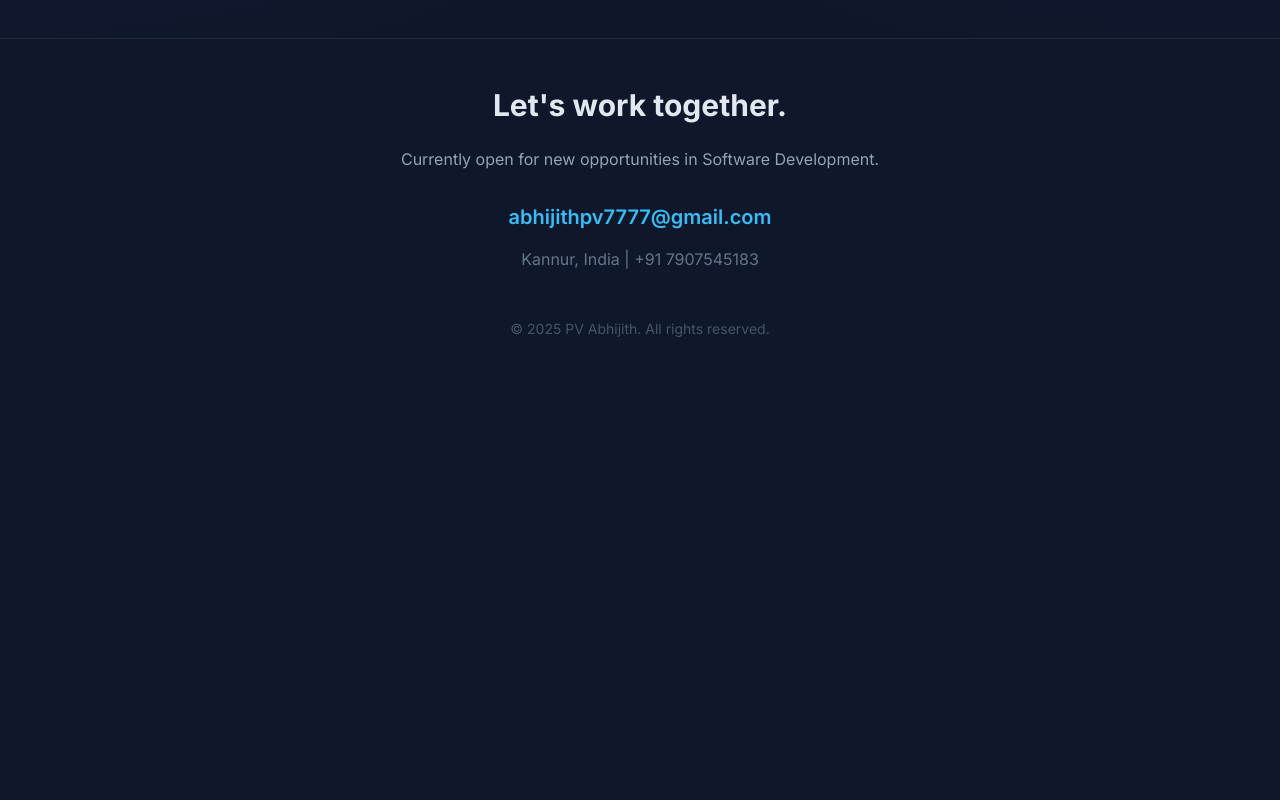
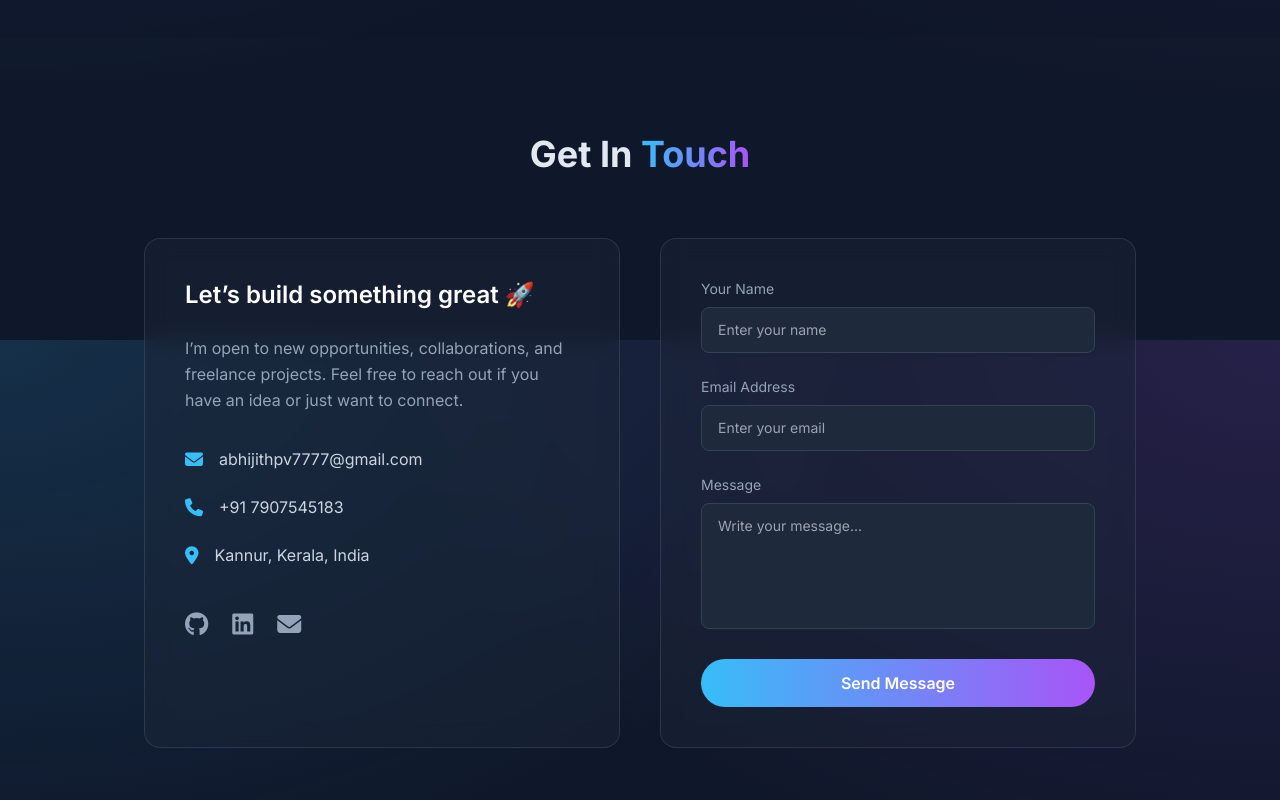
Before and after one commit to abhijith-7777/Portfolio, a plain HTML site: page index.html in a window 1280 px wide. Shown: the part 2860-3660 px from the top of the page. Before the commit the page ends 3247 px from the top, so only its background shows below. Drawn offline with nearby package versions, Linux system fonts and the light colour scheme.

Commit message:
contact sheet

```diff
--- a/index.html
+++ b/index.html
@@ -242,6 +242,104 @@
         </div>
     </section>
 
+    <section id="contact-sheet" class="py-24">
+    <div class="max-w-5xl mx-auto px-4">
+
+        <h2 class="text-3xl md:text-4xl font-bold text-center mb-16">
+            Get In <span class="text-gradient">Touch</span>
+        </h2>
+
+        <div class="grid grid-cols-1 md:grid-cols-2 gap-10">
+
+            <!-- Left Info Panel -->
+            <div class="glass-card p-10 rounded-2xl">
+                <h3 class="text-2xl font-semibold mb-6 text-white">
+                    Let’s build something great 🚀
+                </h3>
+
+                <p class="text-slate-400 mb-8 leading-relaxed">
+                    I’m open to new opportunities, collaborations, and freelance projects.
+                    Feel free to reach out if you have an idea or just want to connect.
+                </p>
+
+                <div class="space-y-5 text-slate-300">
+
+                    <div class="flex items-center gap-4">
+                        <i class="fas fa-envelope text-accent text-lg"></i>
+                        <span>abhijithpv7777@gmail.com</span>
+                    </div>
+
+                    <div class="flex items-center gap-4">
+                        <i class="fas fa-phone text-accent text-lg"></i>
+                        <span>+91 7907545183</span>
+                    </div>
+
+                    <div class="flex items-center gap-4">
+                        <i class="fas fa-location-dot text-accent text-lg"></i>
+                        <span>Kannur, Kerala, India</span>
+                    </div>
+
+                </div>
+
+                <div class="mt-10 flex gap-6 text-2xl text-slate-400">
+                    <a href="https://github.com/abhijith-7777" class="hover:text-white transition">
+                        <i class="fab fa-github"></i>
+                    </a>
+                    <a href="https://www.linkedin.com/in/abhijithpv7777" class="hover:text-blue-500 transition">
+                        <i class="fab fa-linkedin"></i>
+                    </a>
+                    <a href="mailto:abhijithpv7777@gmail.com" class="hover:text-red-400 transition">
+                        <i class="fas fa-envelope"></i>
+                    </a>
+                </div>
+            </div>
+
+            <!-- Right Contact Form -->
+            <div class="glass-card p-10 rounded-2xl">
+                <form class="space-y-6">
+
+                    <div>
+                        <label class="block text-sm mb-2 text-slate-400">Your Name</label>
+                        <input
+                            type="text"
+                            placeholder="Enter your name"
+                            class="w-full bg-slate-800 border border-slate-700 rounded-lg px-4 py-3 text-sm text-white focus:outline-none focus:border-accent"
+                        />
+                    </div>
+
+                    <div>
+                        <label class="block text-sm mb-2 text-slate-400">Email Address</label>
+                        <input
+                            type="email"
+                            placeholder="Enter your email"
+                            class="w-full bg-slate-800 border border-slate-700 rounded-lg px-4 py-3 text-sm text-white focus:outline-none focus:border-accent"
+                        />
+                    </div>
+
+                    <div>
+                        <label class="block text-sm mb-2 text-slate-400">Message</label>
+                        <textarea
+                            rows="5"
+                            placeholder="Write your message..."
+                            class="w-full bg-slate-800 border border-slate-700 rounded-lg px-4 py-3 text-sm text-white focus:outline-none focus:border-accent resize-none"
+                        ></textarea>
+                    </div>
+
+                    <button
+                        type="submit"
+                        class="w-full py-3 rounded-full bg-gradient-to-r from-accent to-primary text-white font-semibold hover:shadow-lg hover:shadow-accent/30 transition transform hover:-translate-y-0.5"
+                    >
+                        Send Message
+                    </button>
+
+                </form>
+            </div>
+
+        </div>
+    </div>
+</section>
+
+
     <footer id="contact" class="border-t border-slate-800 bg-dark py-12">
         <div class="max-w-7xl mx-auto px-4 text-center">
             <h2 class="text-3xl font-bold mb-6">Let's work together.</h2>
```
